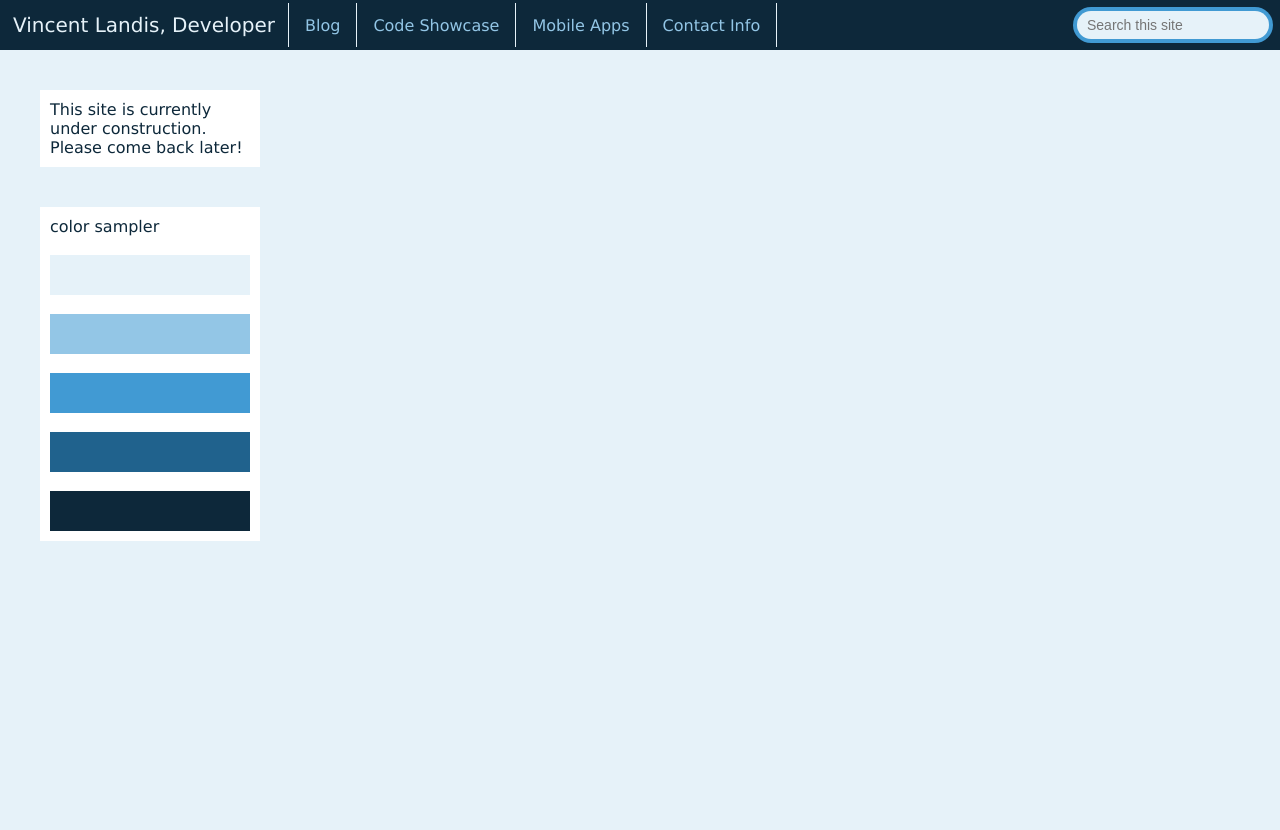
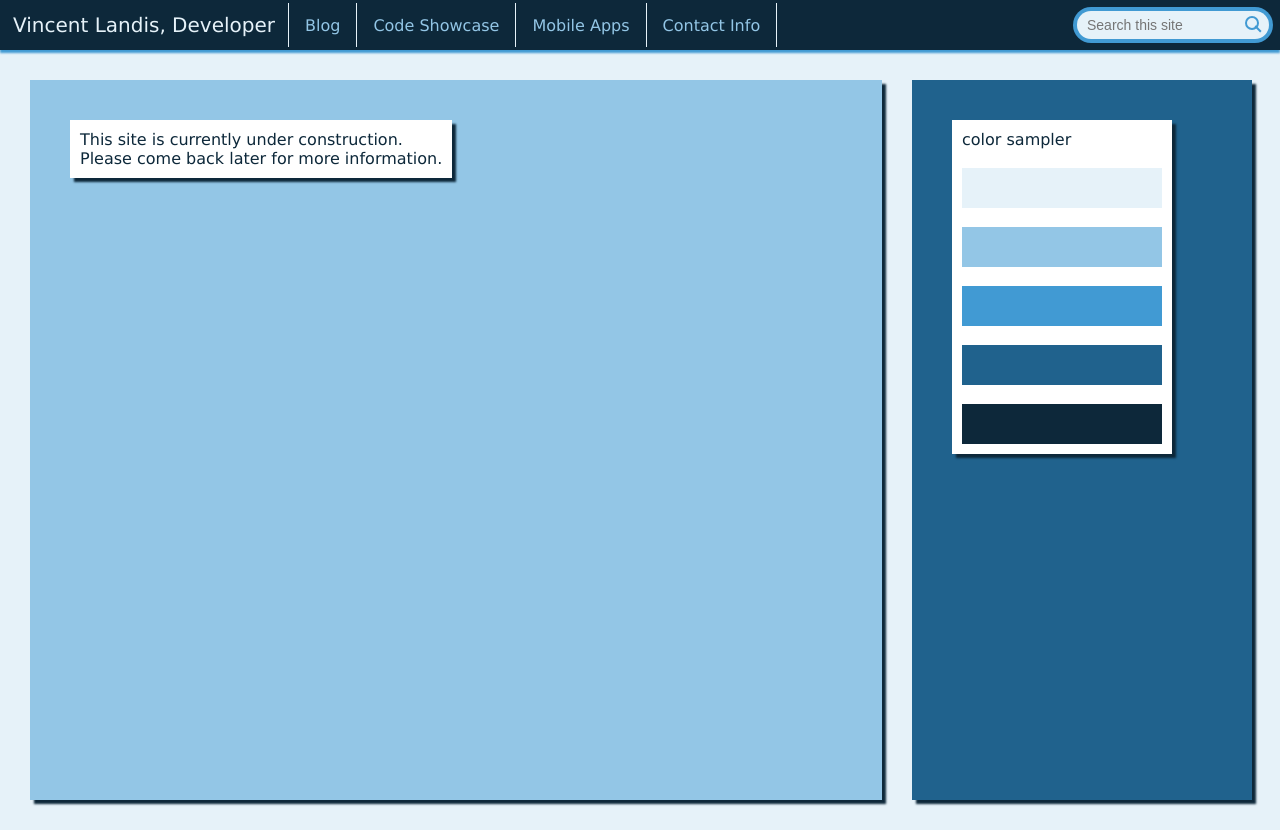
Before and after one commit to vincelandis/vincelandis.github.io, a plain HTML site: page index.html in a window 1280 px wide. Before the commit the page ends 800 px from the top, so only its background shows below. Drawn offline with nearby package versions, Linux system fonts and the light colour scheme.

Commit message:
added content areas on page, search icon+functionality

```diff
--- a/index.html
+++ b/index.html
@@ -33,15 +33,20 @@
       <div class="spacer floatLeft color1"></div>
       <div id="searchCase" class="color3 floatRight">
         <div id="innerCase" class="color1">
-          <input id="searchBar" class="color1" placeholder="Search this site"/>
+          <input id="searchBar" class="color1 floatLeft" placeholder="Search this site"/>
+          <div id="magnifying-glass"></div>
         </div>
       </div>
     </div>
-    <div class="contentArea">
+
+    <div id="majorContent" class="color2">
+      <div class="contentArea floatLeft">
         This site is currently under construction.<br/>
-      Please come back later!
+        Please come back later for more information.
       </div>
-    <div class="contentArea">
+    </div>
+    <div id="sideContent" class="color4">
+      <div class="contentArea floatLeft">
         color sampler<br/><br/>
         <div class="colorScheme color1"></div><br/>
         <div class="colorScheme color2"></div><br/>
@@ -49,5 +54,6 @@
         <div class="colorScheme color4"></div><br/>
         <div class="colorScheme color5"></div>
       </div>
+    </div>
   </body>
 </html>
--- a/scripts/vincelandis.js
+++ b/scripts/vincelandis.js
@@ -1,11 +1,11 @@
-/*
-
 document.addEventListener("DOMContentLoaded", function() {
 
-  for (var i = 1; i <= buttonCount; i++) {
-    document.getElementById("button" + i).addEventListener("click", chooseMenuTab, false);
-  }
+   document.getElementById("searchBar").addEventListener("keyup", searchSite, false);
 
 }, false);
 
-*/
+function searchSite(e) {
+   if (e.keyCode == "13") {
+      document.getElementById("searchBar").value = "Nahh";
+   }
+}
--- a/styles/vincelandis.css
+++ b/styles/vincelandis.css
@@ -28,6 +28,7 @@ body {
 #titleBar {
   background-color: #0D283A;
   height: 50px;
+  box-shadow: 0px 3px 2px #419AD3;
 }
 #pageTitle {
   padding-top: 13px;
@@ -77,16 +78,63 @@ body {
 #searchBar:before {
   content: '\e802';
 }
+#magnifying-glass { /* Obtained from CSS-tricks.com */
+  font-size: 1.5em; /* This controls the size. */
+  display: inline-block;
+  width: 0.4em;
+  height: 0.4em;
+  border: 0.1em solid #419AD3;
+  position: relative;
+  margin-top: 5px;
+  margin-right: 5px;
+  border-radius: 0.35em;
+}
+#magnifying-glass::before
+{
+  content: "";
+  display: inline-block;
+  position: absolute;
+  right: -0.25em;
+  bottom: -0.1em;
+  border-width: 0;
+  background: #419AD3;
+  width: 0.35em;
+  height: 0.08em;
+  -webkit-transform: rotate(45deg);
+     -moz-transform: rotate(45deg);
+      -ms-transform: rotate(45deg);
+       -o-transform: rotate(45deg);
+}
 
 .colorScheme {
   width: 200px;
   height: 40px;
 }
 .contentArea {
-  margin: 40px;
+  margin: 30px;
   background-color: white;
   padding: 10px;
-  width: 200px;
+  box-shadow: 4px 4px 2px #0D283A;
+}
+#majorContent {
+  float: left;
+  margin-top: 30px;
+  margin-bottom: 30px;
+  margin-left: 30px;
+  padding: 10px;
+  width: 65%;
+  height: 700px;
+  box-shadow: 4px 4px 2px #0D283A;
+}
+#sideContent {
+  float: left;
+  width: 25%;
+  height: 700px;
+  margin-top: 30px;
+  margin-bottom: 30px;
+  margin-left: 30px;
+  padding: 10px;
+  box-shadow: 4px 4px 2px #0D283A;
 }
 
 
```
Also changed, not shown: images/vincelandis.ico, images/vincelandis.png, 1 other file. Lines whose indentation alone changed are shown as unchanged.
